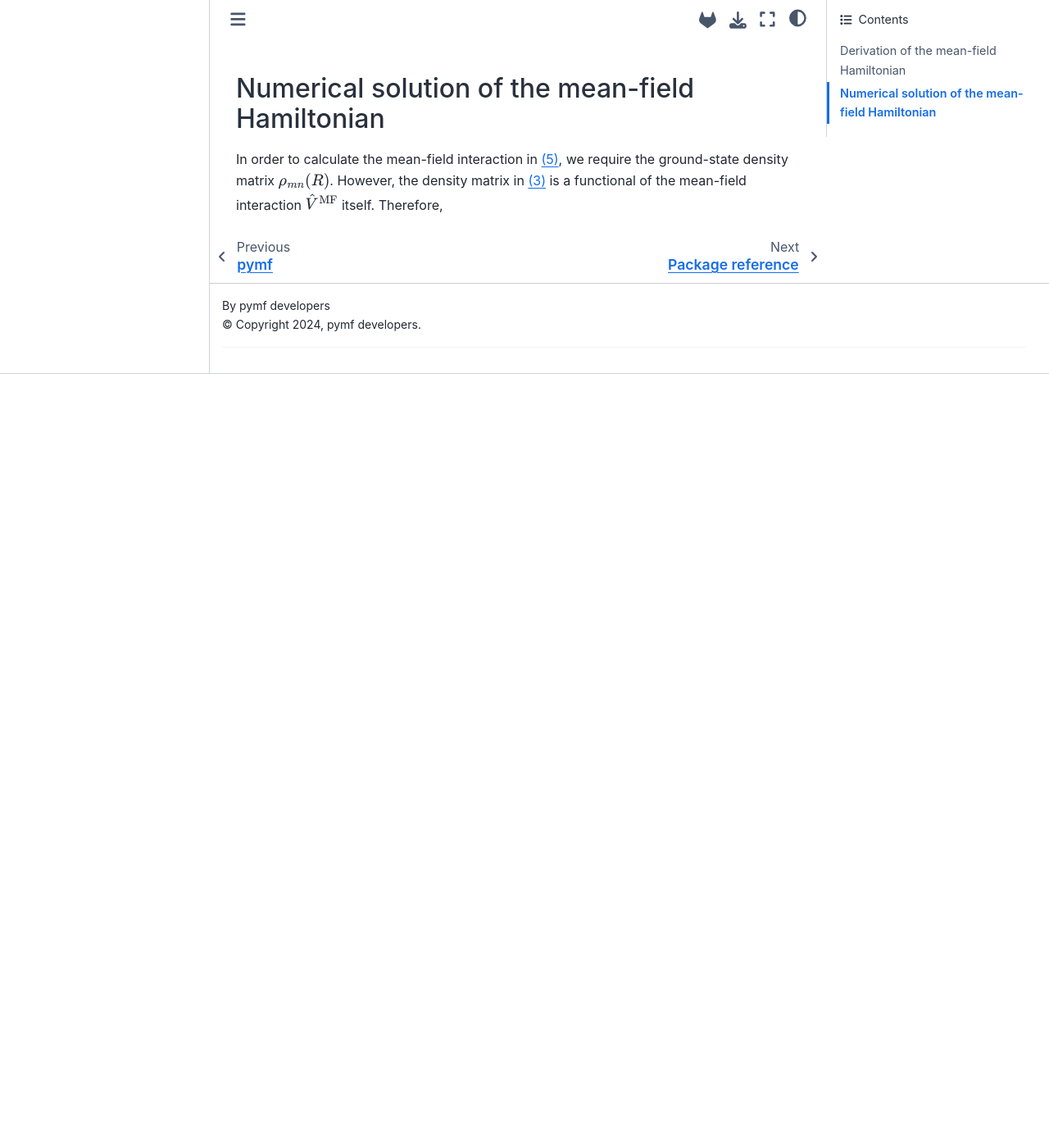
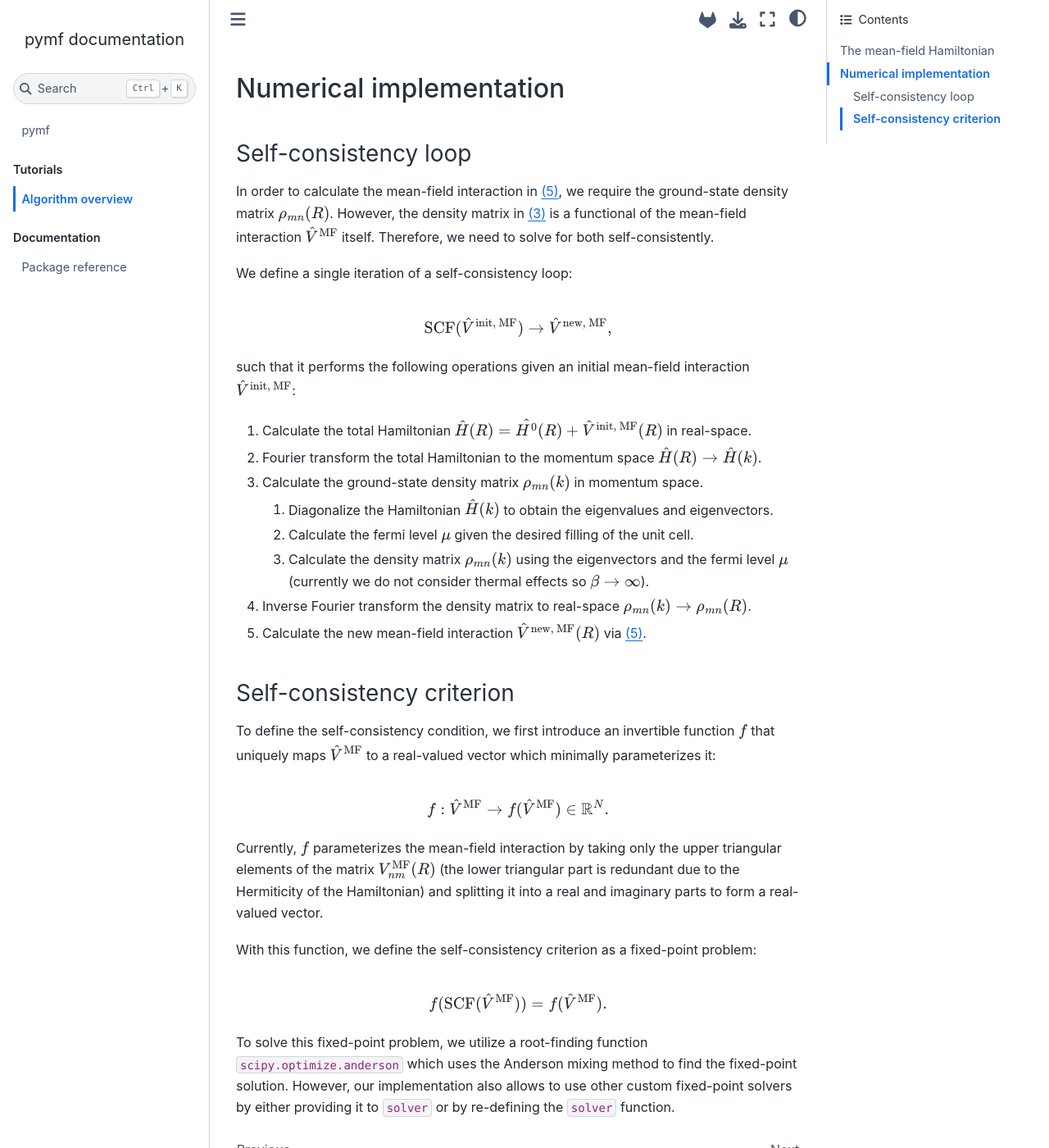
Before and after one commit to quantum-tinkerer/MeanFi, a Sphinx documentation site: the page built from docs/source/mf_notes.md, in a window 1280 px wide and 1400 px high, scrolled down 2294 px. Shown: the whole window at 82% size. Built offline with Sphinx 7.4.7 and the Sphinx Book theme 1.1.4, drawn with Linux system fonts in a browser that asks for light colours; the version number could not be read and is left out; comment, search, counter and statistics services are not loaded; before the commit the page ends 2750 px from its top, so only the background shows below that; some of the changed text lies outside the part shown.

Commit message:
describe the algorithm

```diff
--- a/docs/source/mf_notes.md
+++ b/docs/source/mf_notes.md
@@ -1,6 +1,6 @@
 # Algorithm overview
 
-## Derivation of the mean-field Hamiltonian
+## The mean-field Hamiltonian
 
 ### Interacting problems
 
@@ -82,8 +82,46 @@
 
 where now indices $i, n, m$ label the internal degrees of freedom of the unit cell and $R$ is the relative position between the two unit cells in terms of the lattice vectors.
 
-## Numerical solution of the mean-field Hamiltonian
+## Numerical implementation
+
+### Self-consistency loop
 
 In order to calculate the mean-field interaction in {eq}`mf_infinite`, we require the ground-state density matrix $\rho_{mn}(R)$.
 However, the density matrix in {eq}`density` is a functional of the mean-field interaction $\hat{V}^{\text{MF}}$ itself.
-Therefore,
+Therefore, we need to solve for both self-consistently.
+
+We define a single iteration of a self-consistency loop:
+
+$$
+\text{SCF}(\hat{V}^{\text{init, MF}}) \to \hat{V}^{\text{new, MF}},
+$$
+
+such that it performs the following operations given an initial mean-field interaction $\hat{V}^{\text{init, MF}}$:
+
+1. Calculate the total Hamiltonian $\hat{H}(R) = \hat{H^0}(R) + \hat{V}^{\text{init, MF}}(R)$ in real-space.
+2. Fourier transform the total Hamiltonian to the momentum space $\hat{H}(R) \to \hat{H}(k)$.
+3. Calculate the ground-state density matrix $\rho_{mn}(k)$ in momentum space.
+    1. Diagonalize the Hamiltonian $\hat{H}(k)$ to obtain the eigenvalues and eigenvectors.
+    2. Calculate the fermi level $\mu$ given the desired filling of the unit cell.
+    3. Calculate the density matrix $\rho_{mn}(k)$ using the eigenvectors and the fermi level $\mu$ (currently we do not consider thermal effects so $\beta \to \infty$).
+4. Inverse Fourier transform the density matrix to real-space $\rho_{mn}(k) \to \rho_{mn}(R)$.
+5. Calculate the new mean-field interaction $\hat{V}^{\text{new, MF}}(R)$ via {eq}`mf_infinite`.
+
+### Self-consistency criterion
+
+To define the self-consistency condition, we first introduce an invertible function $f$ that uniquely maps $\hat{V}^{\text{MF}}$ to a real-valued vector which minimally parameterizes it:
+
+$$
+f : \hat{V}^{\text{MF}} \to f(\hat{V}^{\text{MF}}) \in \mathbb{R}^N.
+$$
+
+Currently, $f$ parameterizes the mean-field interaction by taking only the upper triangular elements of the matrix $V^\text{MF}_{nm}(R)$ (the lower triangular part is redundant due to the Hermiticity of the Hamiltonian) and splitting it into a real and imaginary parts to form a real-valued vector.
+
+With this function, we define the self-consistency criterion as a fixed-point problem:
+
+$$
+f(\text{SCF}(\hat{V}^{\text{MF}})) = f(\hat{V}^{\text{MF}}).
+$$
+
+To solve this fixed-point problem, we utilize a root-finding function `scipy.optimize.anderson` which uses the Anderson mixing method to find the fixed-point solution.
+However, our implementation also allows to use other custom fixed-point solvers by either providing it to `solver` or by re-defining the `solver` function.
```
